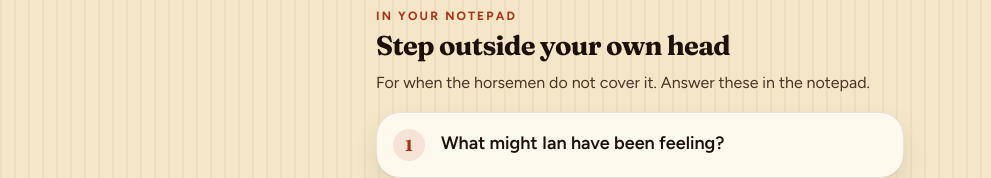
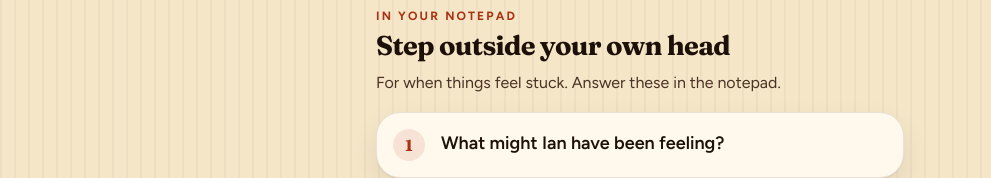
Before and after one commit to Ianshaw93/kitchen-recipes-app, a Next.js app: page /us/guide/reflect in a window 1280 px wide. Shown: the part 298-476 px from the top of the page, without its empty margins (0-991 px from the left). Built offline with nearby package versions, Linux system fonts and the light colour scheme.

Commit message:
Reword the guide Reflect intro to 'For when things feel stuck'
Co-authored-by: Ian <ianshaw93@gmail.com>

```diff
--- a/components/GuideReflect.tsx
+++ b/components/GuideReflect.tsx
@@ -6,7 +6,7 @@ export function GuideReflect() {
     <>
       <section aria-labelledby="empathy-heading" className="space-y-4">
         <SectionHeading id="empathy-heading" eyebrow="In your notepad" title="Step outside your own head">
-          For when the horsemen do not cover it. Answer these in the notepad.
+          For when things feel stuck. Answer these in the notepad.
         </SectionHeading>
         <ol className="space-y-3">
           {EMPATHY_PROMPTS.map((prompt, index) => (
```
